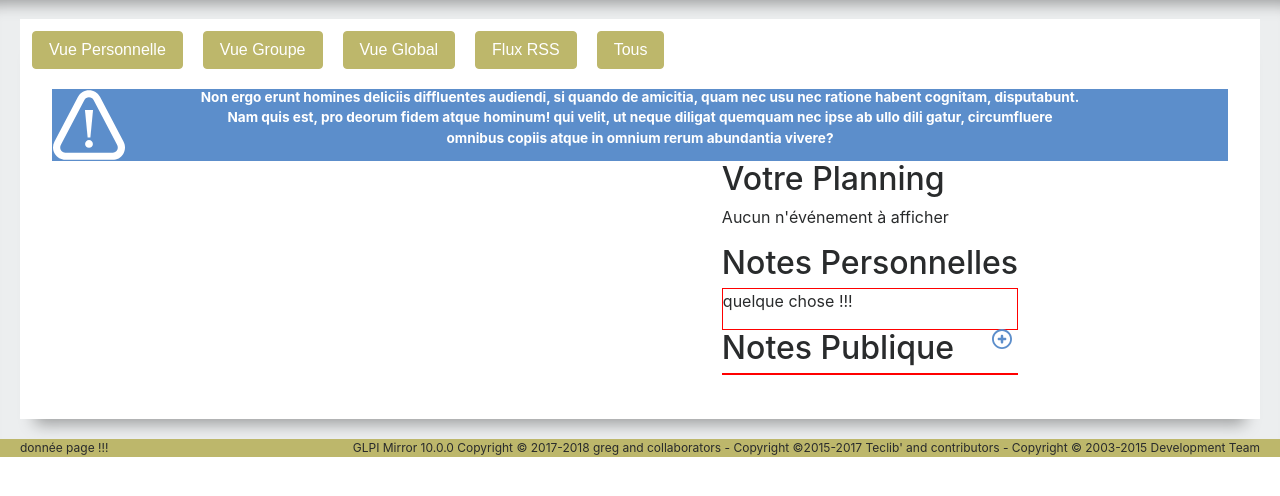
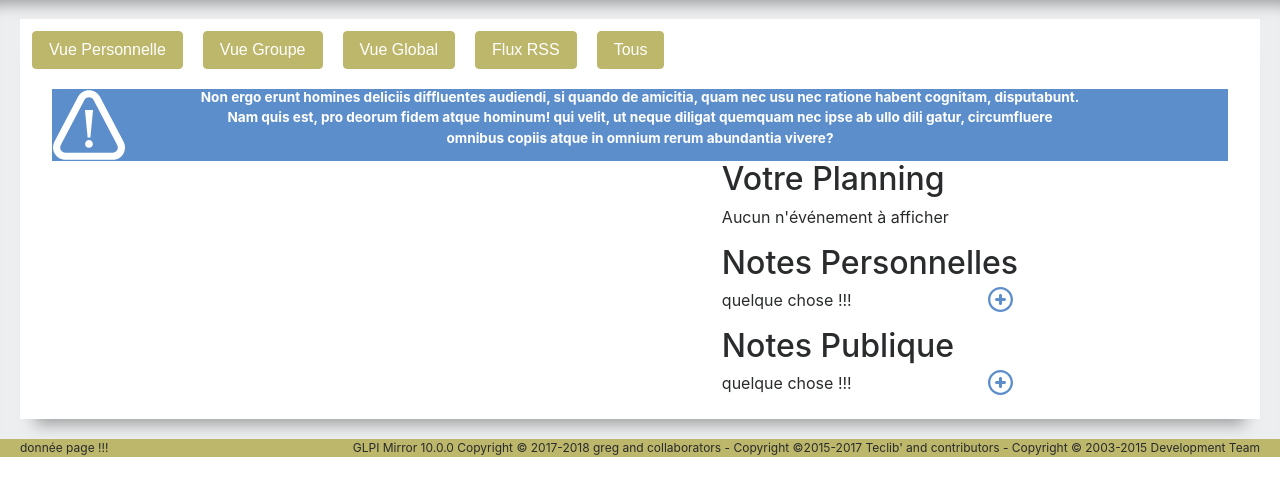
Before and after one commit to AliasPedroKarim/si6_glpi_mirror, a PHP site: page /accueil.php in a window 1280 px wide. Shown: the part 205-701 px from the top of the page. Run offline with PHP 8.4, Linux system fonts and the light colour scheme; some libraries are stand-ins or nearby versions.

Commit message:
Commit du 09/04/18 uplod

```diff
--- a/accueil.php
+++ b/accueil.php
@@ -101,12 +101,14 @@
                       <div>
                           <h2>Notes Personnelles</h2>
                           <div class="content_note"><p>quelque chose !!!</p>
-                            <img src="images/icon/add-circular-button.svg" style="width: 20px; height: 20px; position: absolute; right: 5px;">
+                            <img src="images/icon/add-circular-button.svg" style="width: 25px; height: 25px; position: absolute; right: 5px; bottom: 0px;">
                           </div>
                       </div>
                       <div>
                           <h2>Notes Publique</h2>
-                          <div class="content_note"></div>
+                          <div class="content_note"><p>quelque chose !!!</p>
+                              <img src="images/icon/add-circular-button.svg" style="width: 25px; height: 25px; position: absolute; right: 5px; bottom: 0px;">
+                          </div>
                       </div>
                   </div>
               </div>
--- a/assets/css/accueil_style.css
+++ b/assets/css/accueil_style.css
@@ -131,5 +131,4 @@ ul li{
 
 .content_note{
     position: relative;
-    border: 1px red solid;
 }
```
